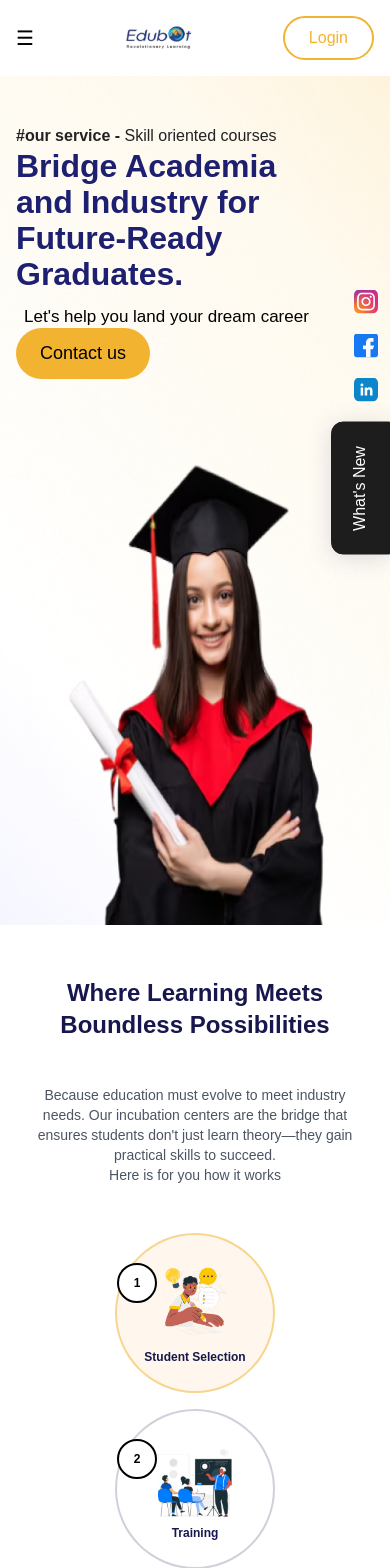
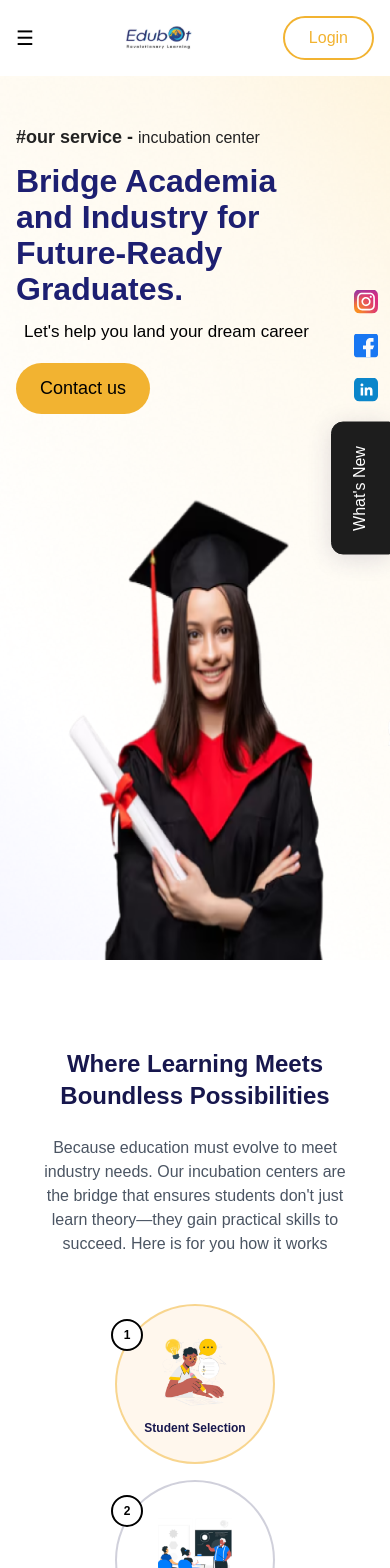
Before and after one commit to NAGULSHAREEF/EdubotUI, a React (Vite) app in the folder Edubot_FrontEndPage/: page / in a window 390 px wide. Shown: the top 1568 px of the page. Built offline with nearby package versions, Linux system fonts and the light colour scheme.

Commit message:
changes done

```diff
--- a/Edubot_FrontEndPage/src/Pages/IncubationCenters/BoundlessPossibilities.tsx
+++ b/Edubot_FrontEndPage/src/Pages/IncubationCenters/BoundlessPossibilities.tsx
@@ -43,7 +43,7 @@ function ProcessStep({ step }: { step: ProcessStep }) {
       className={`relative ${step.bgColor}  rounded-full p-4 sm:p-6 lg:p-8 flex flex-col items-center justify-center aspect-square border-2 transition-transform hover:scale-105`}
       style={{ borderColor }}
     >
-      <div className="absolute top-12 left-[20px] -translate-x-1/2 -translate-y-1/2 w-10 h-10 sm:w-10 sm:h-10 rounded-full bg-white border-2 border-black  flex items-center justify-center text-xs sm:text-lg font-bold">
+      <div className="absolute md:top-12 md:left-[20px]  top-[29px] left-[10px] -translate-x-1/2 -translate-y-1/2 w-8 h-8 sm:w-10 sm:h-10 rounded-full bg-white border-2 border-black  flex items-center justify-center text-xs sm:text-lg font-bold">
         {step.number}
       </div>
       <img
@@ -72,12 +72,12 @@ function ConnectingLine() {
 
 function SectionTitle({ children }: { children: ReactNode }) {
   return (
-    <div className="text-center -mt-3 max-w-6xl mx-auto px-4 ">
+    <div className="text-center mt-6 max-w-6xl mx-auto px-4 ">
 
       <h2 className="text-2xl sm:text-3xl lg:text-5xl font-bold text-[#17174D]">
         Where Learning Meets Boundless Possibilities
       </h2>
-      <p className="text-sm sm:text-base lg:text-2xl mt-11 text-gray-600">
+      <p className="text-12  md:w-[100%] w-[100%] lg:text-[28px] mt-6 text-center text-gray-600">
         {children}
       </p>
     </div>
@@ -86,13 +86,13 @@ function SectionTitle({ children }: { children: ReactNode }) {
 
 export default function ProcessTimeline() {
   return (
-    <section className="py-16 px-4 sm:px-6  lg:mb-4 lg:px-8">
+    <section className="py-16 px-4 sm:px-6  lg:mb-4 lg:px-8 ">
       <div className="max-w-6xl mx-auto">
         <SectionTitle>
           Because education must evolve to meet industry needs. Our incubation
-          centers are the bridge that<br />
+          centers are the bridge that
           ensures students don't just learn theory—they gain practical skills to
-          succeed.<br />
+          succeed.
           Here is for you how it works
         </SectionTitle>
 
--- a/Edubot_FrontEndPage/src/Pages/IncubationCenters/HeroSection.tsx
+++ b/Edubot_FrontEndPage/src/Pages/IncubationCenters/HeroSection.tsx
@@ -6,12 +6,12 @@ const HeroSection = () => {
         <div className="grid md:grid-cols-2 gap-6 md:gap-8 overflow-hidden md:px-16 px-4  md:overflow-visible items-center">
 
           <div className=" overflow-hidden md:overflow-visible justify-center md:mt-2 mt-12 mb-8 ">
-            <p className="text-[#222222] text-[16px]  md:text-[24px] font-bold">#our service - <span className="md:text-[24px] text-[16px] font-[500] md:font-bold">Skill oriented courses</span></p>
+            <p className="text-[#222222] text-[18px]  md:text-[24px] font-bold mb-3">#our service - <span className="md:text-[24px]  text-[16px] font-[500] md:font-bold">incubation center</span></p>
 
-            <h1 className="text-[32px] leading-[36px] md:text-[48px] md:leading-[60px] lg:text-[48px] md:w-[110%] w-[80%] lg:leading-[66px] font-bold text-[#1D1F71] ">
+            <h1 className="text-[32px] leading-[36px] md:text-[48px] md:leading-[60px] lg:text-[48px] md:w-[110%] w-[90%] lg:leading-[66px] font-bold text-[#1D1F71] ">
               Bridge Academia and Industry for Future-Ready Graduates.
             </h1>
-            <p className="md:text-[24px] text-[17px] font-[400] md:font-[500] md:mb-8 mb-3 mt-3 ml-2  ">Let's help you land your dream career</p>
+            <p className="md:text-[24px] text-[17px] font-[400] md:font-[500] md:mb-8 mb-8 mt-3 ml-2  ">Let's help you land your dream career</p>
 
             <div>
               <button className="px-6 py-3  bg-[#F2B331] rounded-[30px] text-[18px] -mt-4 font-500 font-medium ">
```
Also changed, not shown: Edubot_FrontEndPage/src/Pages/ContactUsPage/GetInTouch.tsx (+8 -21 lines).
